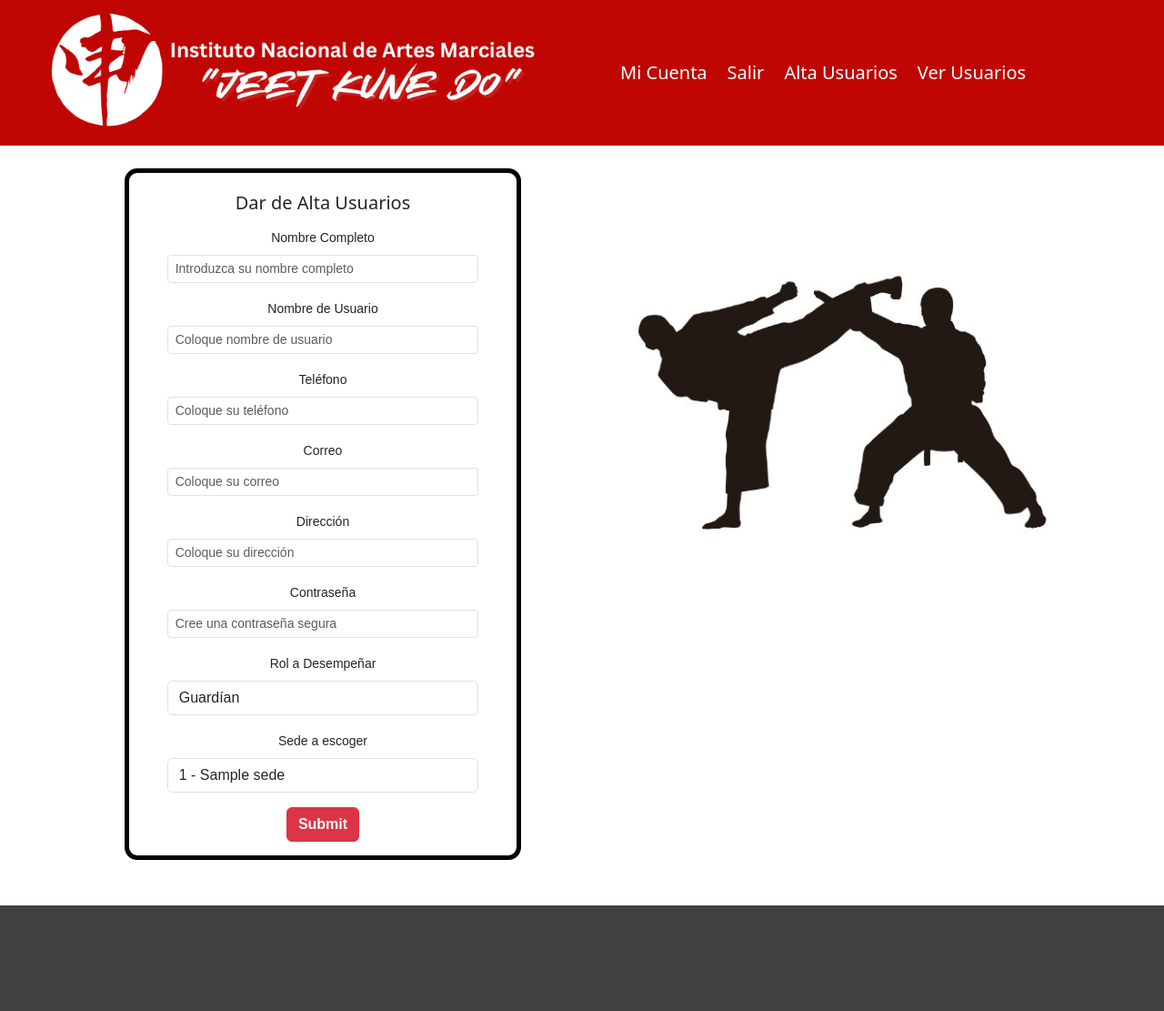
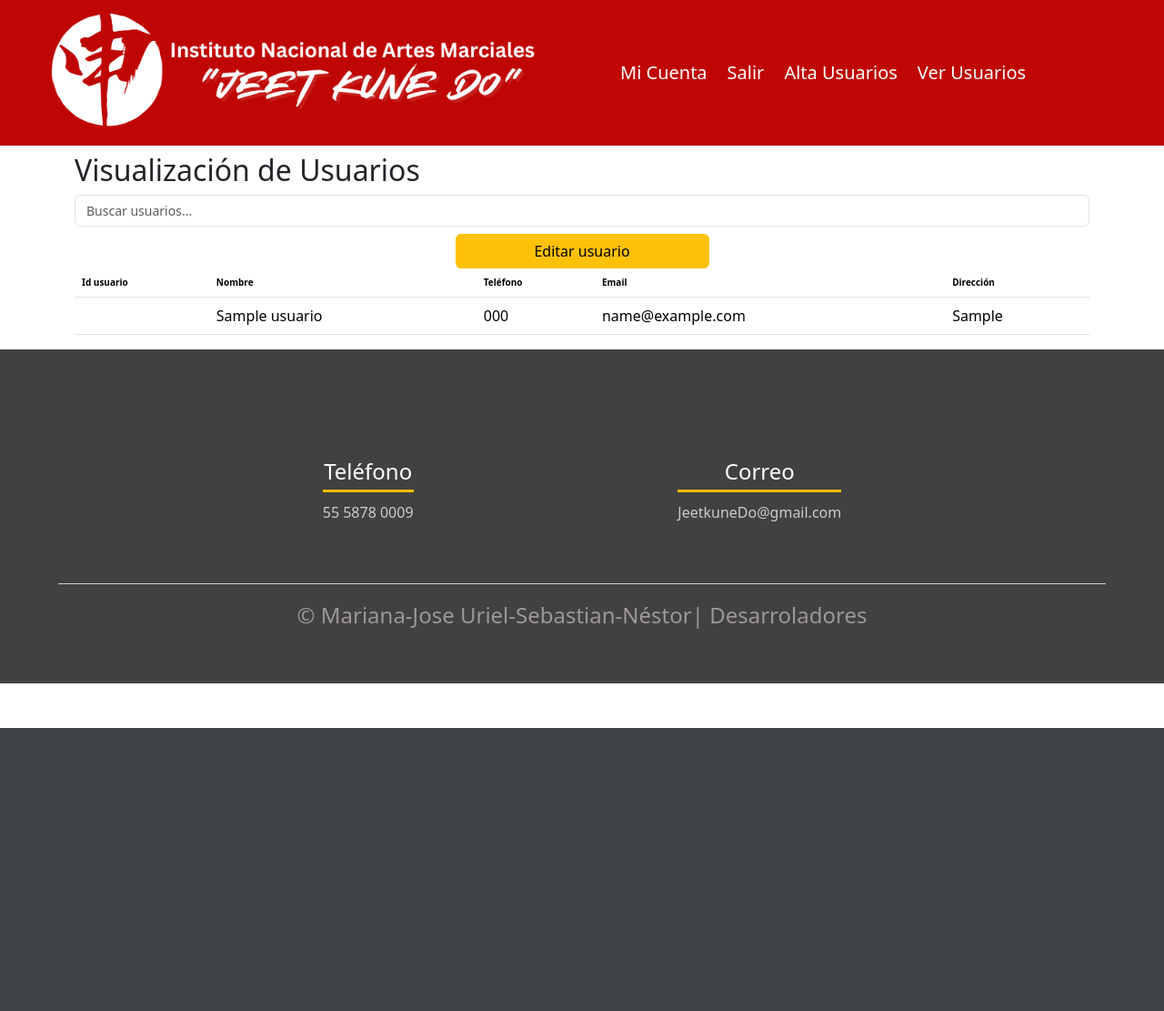
Before and after one commit to MarienAngel16/escuela_artes_marciales, a PHP site: page /intranet/views/usuarios/index.php in a window 1280 px wide. Shown: the top 1111 px of the page at 91% size. After the commit the page ends 800 px from the top, so only its background shows below. Run offline with PHP 8.4, Linux system fonts and the light colour scheme; tables that the repository leaves empty or names only in its code hold one stand-in row (values such as "Sample post"); data that the repository does not hold is empty; some libraries are stand-ins or nearby versions.

Commit message:
Visualizador de Usuarios

```diff
--- a/intranet/views/usuarios/create.php
+++ b/intranet/views/usuarios/create.php
@@ -35,7 +35,6 @@
     <label for="rol1" class="form-label">Rol a Desempeñar</label>
 
     <select class="form-control" id="rol1" name="rol1" required>
-        <option value="1">Guardían</option>
         <option value="2">Directivo</option>
         <option value="3">Secretario</option>
         <option value="4">Instructor</option>
--- a/intranet/views/usuarios/index.php
+++ b/intranet/views/usuarios/index.php
@@ -13,7 +13,7 @@
 
    <main>
 
-   <?php include_once "create.php" ?>
+   <?php include_once "view.php" ?>
 
    </main>
 
--- /dev/null
+++ b/intranet/views/usuarios/view.php
@@ -0,0 +1,86 @@
+<!doctype html>
+<html lang="en">
+  <head>
+    <meta charset="utf-8">
+    <meta name="viewport" content="width=device-width, initial-scale=1">
+    <title>Visualizar Usuarios</title>
+    <link rel="stylesheet" href="https://cdn.jsdelivr.net/npm/bootstrap@5.3.2/dist/css/bootstrap.min.css" integrity="sha384-T3c6CoIi6uLrA9TneNEoa7RxnatzjcDSCmG1MXxSR1GAsXEV/Dwwykc2MPK8M2HN" crossorigin="anonymous">
+  </head>
+
+  <body>
+    <!--consulta de bade de datos-->
+<?php
+
+include_once ("../../../config/database.php");
+
+$consulta = "SELECT * FROM Usuarios";
+$resultado = mysqli_query($conexion, $consulta);
+?>
+<div class="container my-2">
+    <h2>Visualización de Usuarios</h2>
+
+    <!-- Filtro de búsqueda -->
+    <div class="mb-2">
+        <input type="text" id="searchInput" onkeyup="filterTable()" class="form-control" placeholder="Buscar usuarios...">
+    </div>
+    <!--boton para editar-->
+    <div class="d-grid gap-2 col-3 mx-auto">
+<button type="button " class="btn btn-warning">Editar usuario</button>
+</div>
+    <!--tabla-->
+    <table class="table" id="userTable">
+        <thead>
+            <tr>
+                <th>Id usuario</th>
+                <th>Nombre</th>
+                <th>Teléfono</th>
+                <th>Email</th>
+                <th>Dirección</th>
+            </tr>
+        </thead>
+        <tbody>
+            <?php while ($filas = mysqli_fetch_assoc($resultado)) { ?>
+            <tr>
+                <td><?php echo $filas['Id_usuario']; ?></td>
+                <td><?php echo $filas['nombre']; ?></td>
+                <td><?php echo $filas['telefono']; ?></td>
+                <td><?php echo $filas['email']; ?></td>
+                <td><?php echo $filas['direccion']; ?></td>
+            </tr>
+            <?php } ?>
+        </tbody>
+    </table>
+</div>
+
+<script src="https://cdn.jsdelivr.net/npm/bootstrap@5.3.2/dist/js/bootstrap.bundle.min.js" integrity="sha384-C6RzsynM9kWDrMNeT87bh95OGNyZPhcTNXj1NW7RuBCsyN/o0jlpcV8Qyq46cDfL" crossorigin="anonymous"></script>
+
+<!-- Script para filtrar la tabla -->
+<script>
+function filterTable() {
+    // Obtener el valor del input de búsqueda y normalizarlo
+    let input = document.getElementById("searchInput");
+    let filter = input.value.toLowerCase();
+    let table = document.getElementById("userTable");
+    let rows = table.getElementsByTagName("tr");
+
+    // Recorrer todas las filas de la tabla y ocultar las que no coincidan con el filtro
+    for (let i = 1; i < rows.length; i++) {
+        let cells = rows[i].getElementsByTagName("td");
+        let rowContainsFilter = false;
+
+        // Revisar cada celda de la fila para ver si alguna contiene el texto de búsqueda
+        for (let j = 0; j < cells.length; j++) {
+            if (cells[j].innerText.toLowerCase().includes(filter)) {
+                rowContainsFilter = true;
+                break;
+            }
+        }
+
+        // Mostrar u ocultar la fila según el resultado del filtro
+        rows[i].style.display = rowContainsFilter ? "" : "none";
+    }
+}
+</script>
+<script src="https://cdn.jsdelivr.net/npm/bootstrap@5.3.2/dist/js/bootstrap.bundle.min.js" integrity="sha384-C6RzsynM9kWDrMNeT87bh95OGNyZPhcTNXj1NW7RuBCsyN/o0jlpcV8Qyq46cDfL" crossorigin="anonymous"></script>
+</body>
+</html>
```
